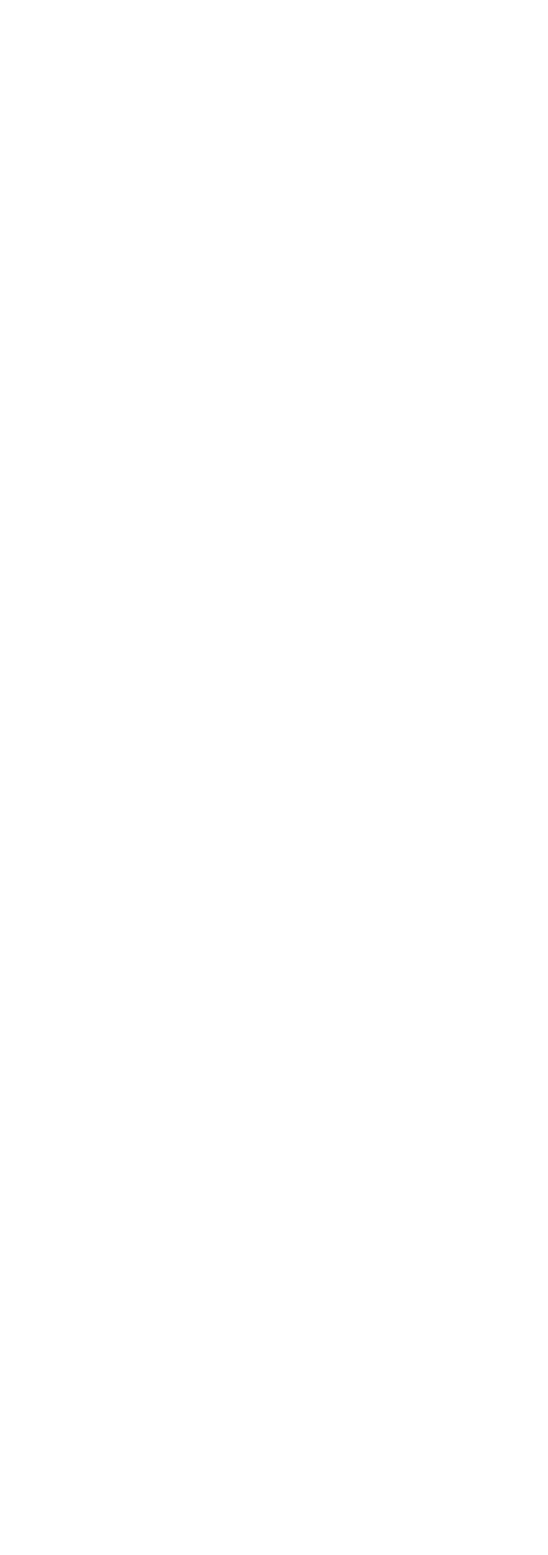
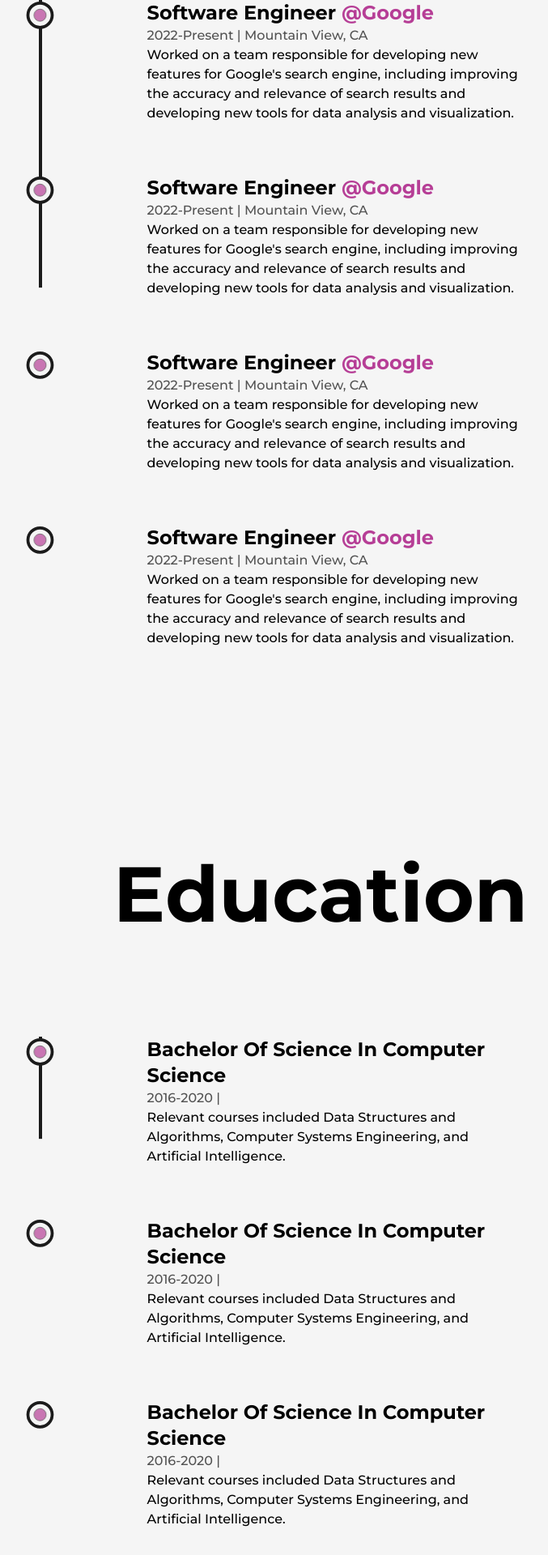
Before and after one commit to Anup4944/next-portfolio, a Next.js app: page /about in a window 1280 px wide. Shown: the part 2564-4484 px from the top of the page at 81% size, without its empty margins (244-921 px from the left). Before the commit the page ends 2306 px from the top, so only its background shows below. Built offline with nearby package versions, Linux system fonts and the light colour scheme.

Commit message:
experience and education added

```diff
--- /dev/null
+++ b/src/components/Details.jsx
@@ -0,0 +1,37 @@
+import React, { useRef } from "react";
+import LiIcons from "./LiIcons";
+import { motion } from "framer-motion";
+
+const Details = ({ position, company, companyLink, time, address, work }) => {
+  const ref = useRef(null);
+  return (
+    <li
+      ref={ref}
+      className="my-8 first:mt-0 last:mb-0 w-[60%] mx-auto flex flex-col items-center justify-between"
+    >
+      <LiIcons reference={ref} />
+      <motion.div
+        initial={{ y: 50 }}
+        whileInView={{ y: 0 }}
+        transition={{ duration: 0.5, type: "spring" }}
+      >
+        <h3 className="capitalize font-bold text-2xl">
+          {position}{" "}
+          <a
+            href={companyLink}
+            target="_blank"
+            className="text-primary capitalize"
+          >
+            @{company}
+          </a>
+        </h3>
+        <span className="capitalize font-medium text-dark/75">
+          {time} | {address}
+        </span>
+        <p className="font-medium w-full">{work}</p>
+      </motion.div>
+    </li>
+  );
+};
+
+export default Details;
--- /dev/null
+++ b/src/components/Education.jsx
@@ -0,0 +1,70 @@
+import React, { useRef } from "react";
+import { useScroll, motion } from "framer-motion";
+import LiIcons from "./LiIcons";
+
+const Details = ({ type, time, place, info }) => {
+  const ref = useRef(null);
+  return (
+    <li
+      ref={ref}
+      className="my-8 first:mt-0 last:mb-0 w-[60%] mx-auto flex flex-col items-center justify-between"
+    >
+      <LiIcons reference={ref} />
+      <motion.div
+        initial={{ y: 50 }}
+        whileInView={{ y: 0 }}
+        transition={{ duration: 0.5, type: "spring" }}
+      >
+        <h3 className="capitalize font-bold text-2xl">{type} </h3>
+        <span className="capitalize font-medium text-dark/75">
+          {time} | {place}
+        </span>
+        <p className="font-medium w-full">{info}</p>
+      </motion.div>
+    </li>
+  );
+};
+
+const Education = () => {
+  const ref = useRef();
+  const { scrollYProgress } = useScroll({
+    target: ref,
+    offset: ["start end", "center start"],
+  });
+  return (
+    <div className="my-64">
+      <h2 className="font-bold text-8xl mb-32 w-full text-center">Education</h2>
+      <div ref={ref} className="w-[75%] mx-auto relative">
+        <motion.div
+          style={{ scaleY: scrollYProgress }}
+          className="absolute left-9 top-0 w-[4px] h-full bg-dark origin-top"
+        ></motion.div>
+        <ul className="w-full flex flex-col items-start justify-between ml-4">
+          <Details
+            type="Bachelor Of Science In Computer Science"
+            time="2016-2020"
+            palce="Massachusetts Institute Of Technology (MIT)"
+            info="Relevant courses included Data Structures and Algorithms, Computer Systems Engineering, and Artificial
+           Intelligence."
+          />
+          <Details
+            type="Bachelor Of Science In Computer Science"
+            time="2016-2020"
+            palce="Massachusetts Institute Of Technology (MIT)"
+            info="Relevant courses included Data Structures and Algorithms, Computer Systems Engineering, and Artificial
+           Intelligence."
+          />
+          <Details
+            type="Bachelor Of Science In Computer Science"
+            time="2016-2020"
+            palce="Massachusetts Institute Of Technology (MIT)"
+            info="Relevant courses included Data Structures and Algorithms, Computer Systems Engineering, and Artificial
+           Intelligence."
+          />
+        </ul>
+      </div>
+    </div>
+  );
+};
+
+export default Education;
--- /dev/null
+++ b/src/components/Experience.jsx
@@ -0,0 +1,68 @@
+import React, { useRef } from "react";
+import Details from "./Details";
+import { useScroll, motion } from "framer-motion";
+
+const Experience = () => {
+  const ref = useRef();
+  const { scrollYProgress } = useScroll({
+    target: ref,
+    offset: ["start end", "center start"],
+  });
+  return (
+    <div className="my-64">
+      <h2 className="font-bold text-8xl mb-32 w-full text-center">
+        Experience
+      </h2>
+      <div ref={ref} className="w-[75%] mx-auto relative">
+        <motion.div
+          style={{ scaleY: scrollYProgress }}
+          className="absolute left-9 top-0 w-[4px] h-full bg-dark origin-top"
+        ></motion.div>
+        <ul className="w-full flex flex-col items-start justify-between ml-4">
+          <Details
+            position="Software Engineer"
+            company="Google"
+            companyLink="www.google.com"
+            time="2022-Present"
+            address="Mountain View, CA"
+            work="Worked on a team responsible for developing new features for Google's
+search engine, including improving the accuracy and relevance of search results and
+developing new tools for data analysis and visualization."
+          />
+          <Details
+            position="Software Engineer"
+            company="Google"
+            companyLink="www.google.com"
+            time="2022-Present"
+            address="Mountain View, CA"
+            work="Worked on a team responsible for developing new features for Google's
+search engine, including improving the accuracy and relevance of search results and
+developing new tools for data analysis and visualization."
+          />
+          <Details
+            position="Software Engineer"
+            company="Google"
+            companyLink="www.google.com"
+            time="2022-Present"
+            address="Mountain View, CA"
+            work="Worked on a team responsible for developing new features for Google's
+search engine, including improving the accuracy and relevance of search results and
+developing new tools for data analysis and visualization."
+          />
+          <Details
+            position="Software Engineer"
+            company="Google"
+            companyLink="www.google.com"
+            time="2022-Present"
+            address="Mountain View, CA"
+            work="Worked on a team responsible for developing new features for Google's
+search engine, including improving the accuracy and relevance of search results and
+developing new tools for data analysis and visualization."
+          />
+        </ul>
+      </div>
+    </div>
+  );
+};
+
+export default Experience;
--- /dev/null
+++ b/src/components/LiIcons.jsx
@@ -0,0 +1,36 @@
+import React from "react";
+import { motion, useScroll } from "framer-motion";
+
+const LiIcons = ({ reference }) => {
+  const { scrollYProgress } = useScroll({
+    target: reference,
+    offset: ["center end", "center center"],
+  });
+  return (
+    <figure className="absolute left-0 stroke-dark">
+      <svg className="-rotate-90" width="75" height="75" viewBox="0 0 100 100">
+        <circle
+          cx="75"
+          cy="50"
+          r="20"
+          className="stroke-primary stroke-1 fill-none"
+        />
+        <motion.circle
+          cx="75"
+          cy="50"
+          r="20"
+          className="stroke-[5px] fill-light"
+          style={{ pathLength: scrollYProgress }}
+        />
+        <circle
+          cx="75"
+          cy="50"
+          r="10"
+          className="animate-pulse stroke-1 fill-primary"
+        />
+      </svg>
+    </figure>
+  );
+};
+
+export default LiIcons;
--- a/src/pages/about.js
+++ b/src/pages/about.js
@@ -6,6 +6,8 @@
 import profilePic from "../../public/images/profile/developer-pic-2.jpg";
 import AnimatedNumbers from "@/components/AnimatedNumbers";
 import Skills from "@/components/Skills";
+import Experience from "@/components/Experience";
+import Education from "@/components/Education";
 
 const about = () => {
   return (
@@ -82,6 +84,8 @@
             </div>
           </div>
           <Skills />
+          <Experience />
+          <Education />
         </Layout>
       </main>
     </>
```
